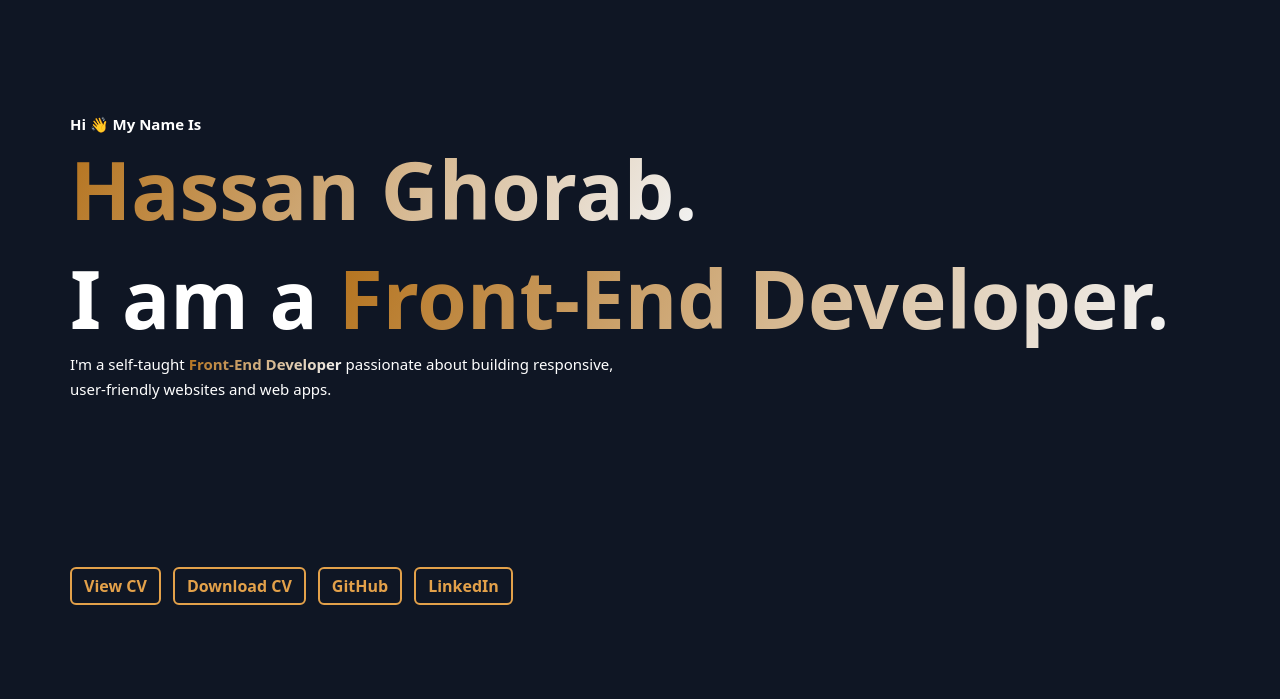
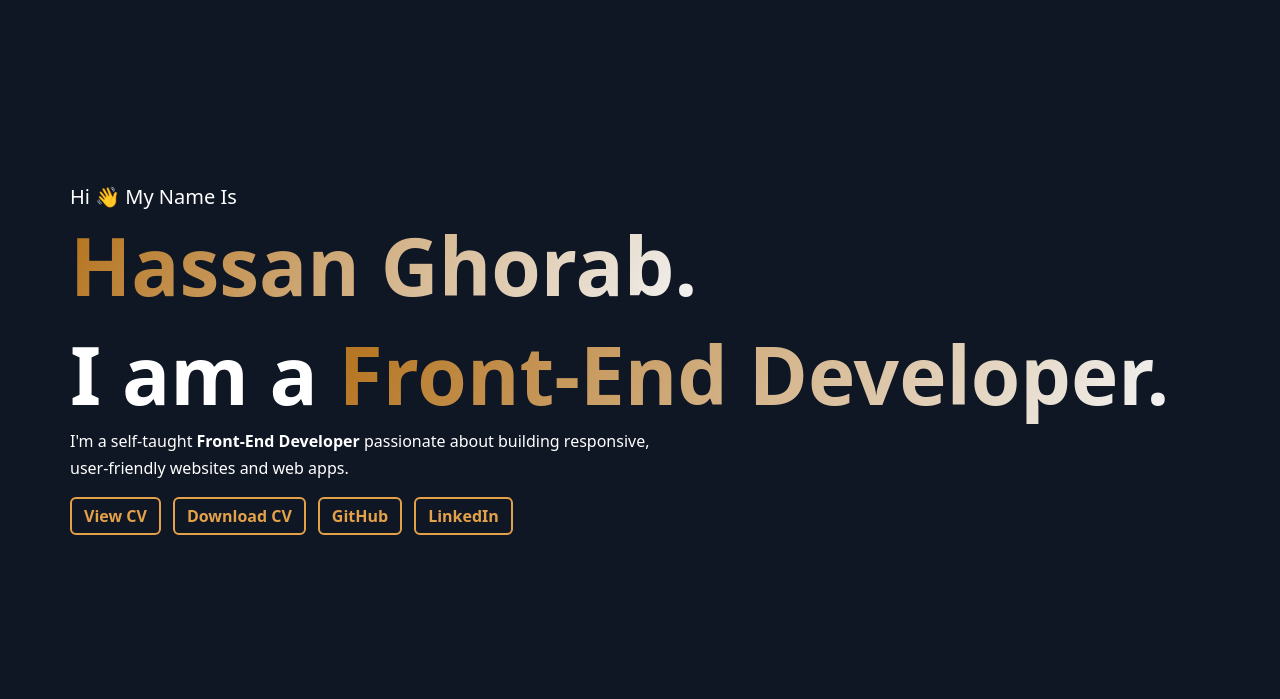
Before and after one commit to Hassan-Ghorab/hassanghorab, a website built with Vite: page index.html in a window 1280 px wide. Shown: the part 101-800 px from the top of the page. Built offline with nearby package versions, Linux system fonts and the light colour scheme.

Commit message:
html: fixing the h1 in the hero - css: fixing the h1 style in the hero file

```diff
--- a/index.html
+++ b/index.html
@@ -123,18 +123,16 @@
 
       <article id="home" class="hero section">
         <div class="container">
+          <b class="greeting">Hi 👋 My Name Is</b>
           <h1 class="hero-title">
-            <b class="greeting">Hi 👋 My Name Is</b>
-            <b class="hero-info">
             <strong>Hassan Ghorab.</strong><br />
             I am a <strong>Front-End Developer.</strong>
-            </b>
+          </h1>
           <b class="hero-description">
             I'm a self-taught <strong>Front-End Developer</strong> passionate
             about building responsive, <br />
             user-friendly websites and web apps.
           </b>
-          </h1>
           <div class="button-links">
             <a
               href="./assets/Hassan_Ghorab_Resume.pdf"
--- a/src/sass/_hero.scss
+++ b/src/sass/_hero.scss
@@ -4,8 +4,14 @@
   align-items: center;
 }
 
-.hero-title .greeting {
+.hero-title {
+  font-size: 4rem;
+}
+
+.greeting {
   display: block;
+  font-size: 2rem;
+  font-weight: normal;
 }
 
 .hero-title strong {
@@ -22,8 +28,8 @@
 
 .hero-description {
   display: block;
-  min-height: 200px;
   font-weight: normal;
+  font-size: 1.6rem;
   line-height: 1.7;
 }
 
@@ -54,7 +60,7 @@
 }
 
 @media (min-width: 768px) {
-  .hero-info {
+  .hero-title {
     font-size: 8rem;
   }
 
```
Lines whose indentation alone changed are shown as unchanged.
